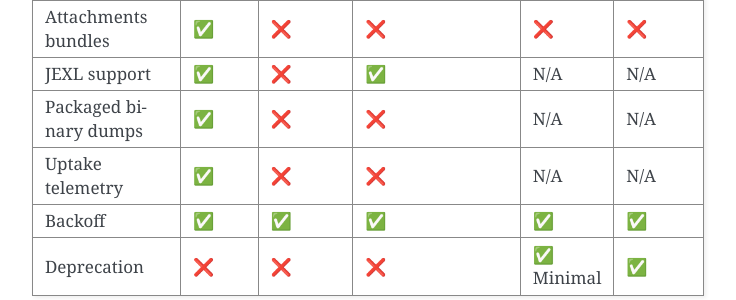
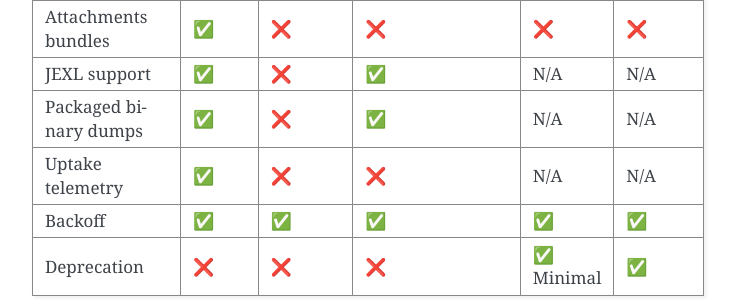
Before and after one commit to mozilla/remote-settings, a Sphinx documentation site: the page built from docs/client-specifications.rst, in a window 1280 px wide and 900 px high, scrolled down 1382 px. Shown: the part 153-453 px from the top of the window, without its empty margins (388-1124 px from the left). Built offline with Sphinx 7.4.7, drawn with Linux system fonts in a browser that asks for light colours.

```diff
--- a/docs/client-specifications.rst
+++ b/docs/client-specifications.rst
@@ -59,7 +59,7 @@ As of November 2024:
 +------------------------+-------+-------------+--------------------------------------+---------------+----------+
 | JEXL support           | ✅    | ❌          | ✅                                   | N/A           | N/A      |
 +------------------------+-------+-------------+--------------------------------------+---------------+----------+
-| Packaged binary dumps  | ✅    | ❌          | ❌                                   | N/A           | N/A      |
+| Packaged binary dumps  | ✅    | ❌          | ✅                                   | N/A           | N/A      |
 +------------------------+-------+-------------+--------------------------------------+---------------+----------+
 | Uptake telemetry       | ✅    | ❌          | ❌                                   | N/A           | N/A      |
 +------------------------+-------+-------------+--------------------------------------+---------------+----------+
```
